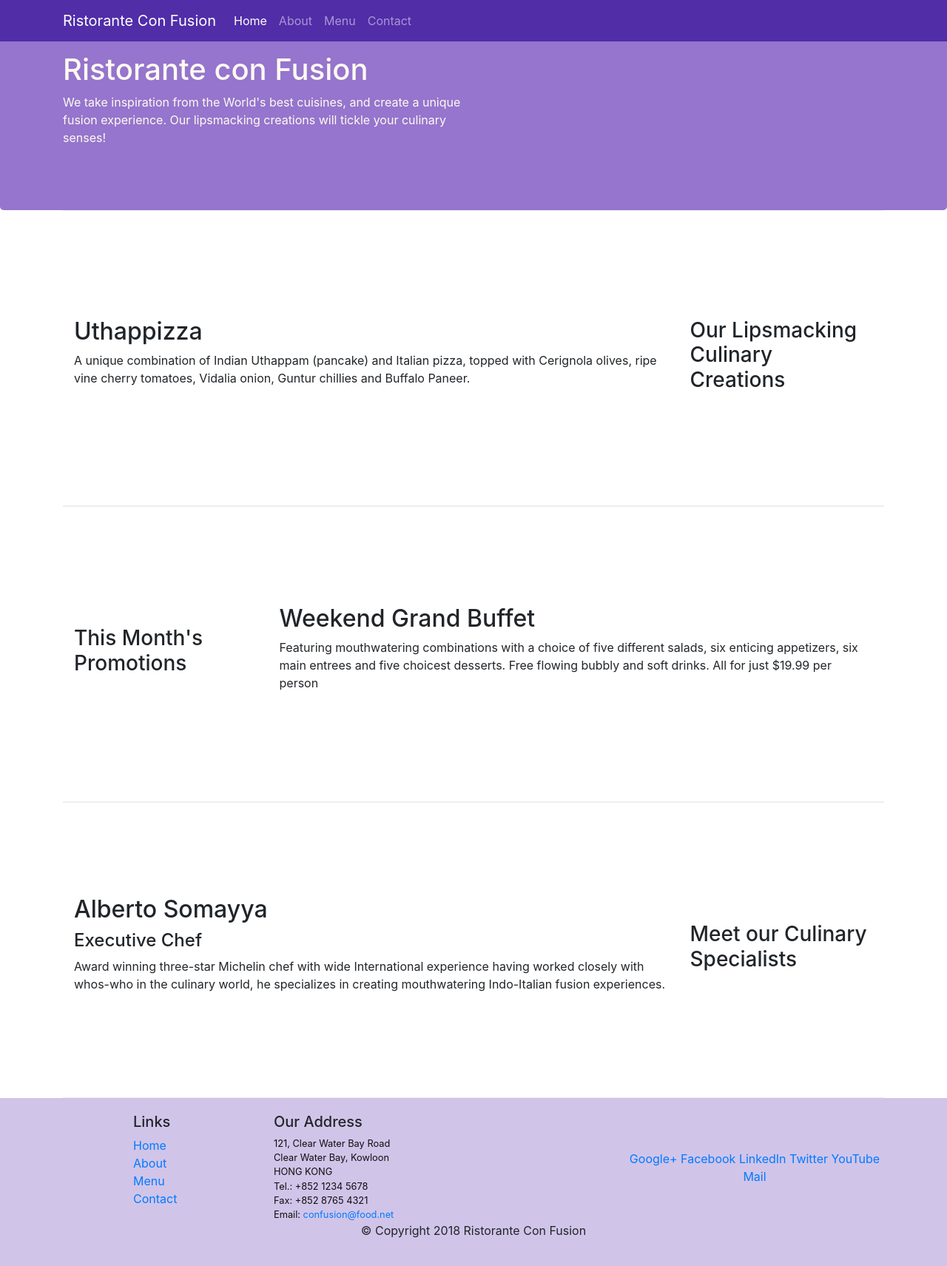
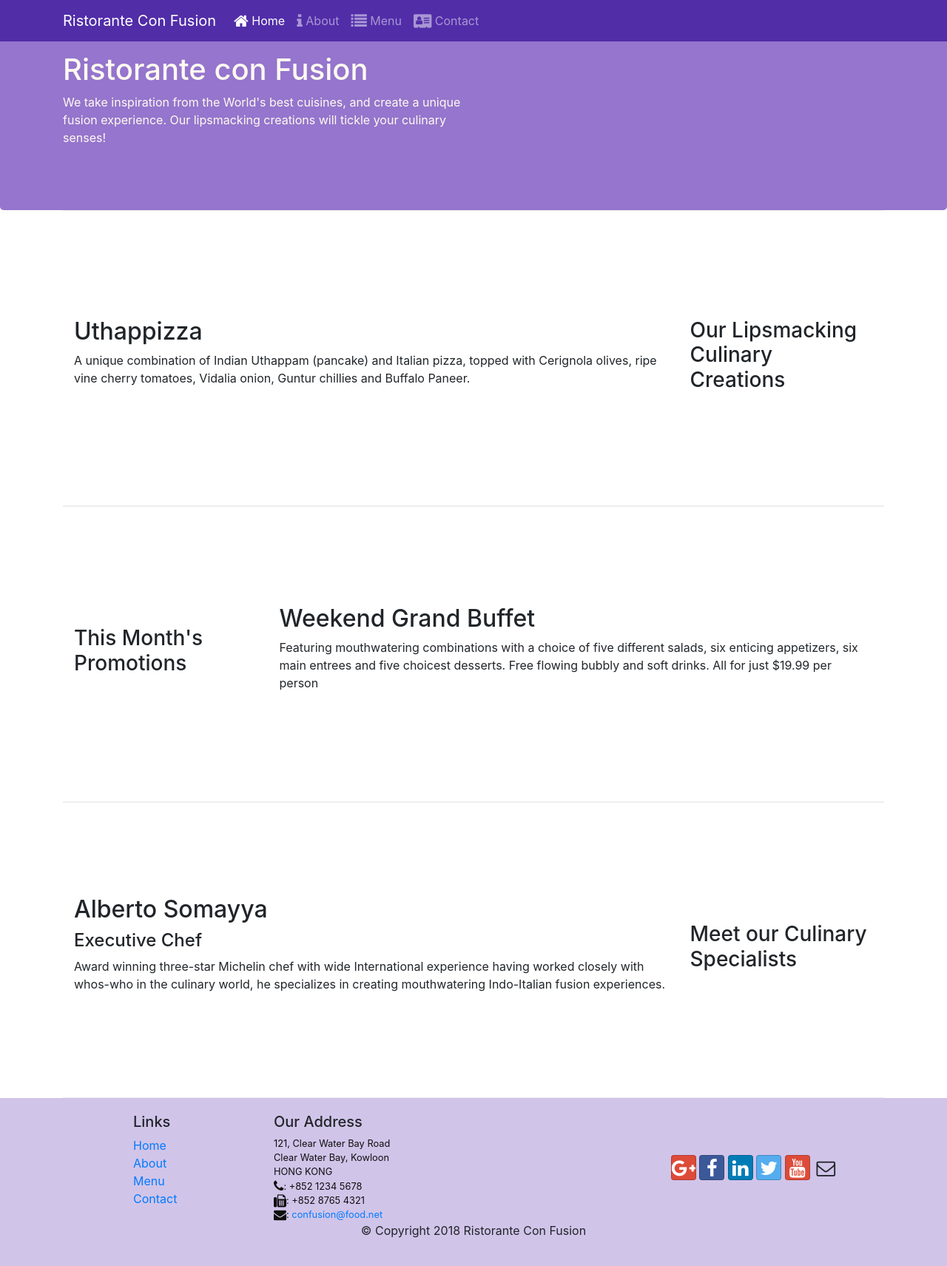
Before and after one commit to i-tick/conFusion, a website: page index.html in a window 1280 px wide. Shown: the whole page at 74% size. Drawn offline with nearby package versions, Linux system fonts and the light colour scheme.

Commit message:
icon and fonts

```diff
--- a/index.html
+++ b/index.html
@@ -8,6 +8,8 @@
     <!-- Bootstrap CSS -->
     <link rel="stylesheet" href="node_modules/bootstrap/dist/css/bootstrap.min.css">
     <link rel="stylesheet" href="css/styles.css">
+    <link rel="stylesheet" href="node_modules/font-awesome/css/font-awesome.min.css">
+    <link rel="stylesheet" href="node_modules/bootstrap-social/bootstrap-social.css">
 <head>
     <title>Ristorante Con Fusion</title>
 </head>
@@ -21,10 +23,10 @@
             <a class="navbar-brand" href="#">Ristorante Con Fusion</a>
             <div class="collapse navbar-collapse" id="Navbar">
             <ul class="navbar-nav mr-auto">
-                <li class="nav-item active"><a class="nav-link" href="#">Home</a></li>
-                <li class="nav-item"><a class="nav-link" href="./aboutus.html">About</a></li>
-                <li class="nav-item"><a class="nav-link" href="#">Menu</a></li>
-                <li class="nav-item"><a class="nav-link" href="#">Contact</a></li>
+                    <li class="nav-item active"><a class="nav-link" href="#"><span class="fa fa-home fa-lg"></span> Home</a></li>
+                    <li class="nav-item"><a class="nav-link" href="./aboutus.html"><span class="fa fa-info fa-lg"></span> About</a></li>
+                    <li class="nav-item"><a class="nav-link" href="#"><span class="fa fa-list fa-lg"></span> Menu</a></li>
+                    <li class="nav-item"><a class="nav-link" href="#"><span class="fa fa-address-card fa-lg"></span> Contact</a></li>
             </ul>
         </div>
         </div>
@@ -94,20 +96,21 @@
 		              121, Clear Water Bay Road<br>
 		              Clear Water Bay, Kowloon<br>
 		              HONG KONG<br>
-		              Tel.: +852 1234 5678<br>
-		              Fax: +852 8765 4321<br>
-		              Email: <a href="mailto:confusion@food.net">confusion@food.net</a>
+                      <i class="fa fa-phone fa-lg"></i>: +852 1234 5678<br>
+                      <i class="fa fa-fax fa-lg"></i>: +852 8765 4321<br>
+                      <i class="fa fa-envelope fa-lg"></i>:
+                      <a href="mailto:confusion@food.net">confusion@food.net</a>
 		           </address>
                 </div>
                 <div class="col-12 col-sm-4 align-self-center">
-                    <div class="text-center">
-                        <a href="http://google.com/+">Google+</a>
-                        <a href="http://www.facebook.com/profile.php?id=">Facebook</a>
-                        <a href="http://www.linkedin.com/in/">LinkedIn</a>
-                        <a href="http://twitter.com/">Twitter</a>
-                        <a href="http://youtube.com/">YouTube</a>
-                        <a href="mailto:">Mail</a>
-                    </div>
+                        <div class="text-center">
+                            <a class="btn btn-social-icon btn-google" href="http://google.com/+"><i class="fa fa-google-plus"></i></a>
+                            <a class="btn btn-social-icon btn-facebook" href="http://www.facebook.com/profile.php?id="><i class="fa fa-facebook"></i></a>
+                            <a class="btn btn-social-icon btn-linkedin" href="http://www.linkedin.com/in/"><i class="fa fa-linkedin"></i></a>
+                            <a class="btn btn-social-icon btn-twitter" href="http://twitter.com/"><i class="fa fa-twitter"></i></a>
+                            <a class="btn btn-social-icon btn-google" href="http://youtube.com/"><i class="fa fa-youtube"></i></a>
+                            <a class="btn btn-social-icon" href="mailto:"><i class="fa fa-envelope-o"></i></a>
+                        </div>
                 </div>
            </div>
            <div class="row justify-content-center">
--- a/package.json
+++ b/package.json
@@ -15,6 +15,8 @@
   },
   "dependencies": {
     "bootstrap": "^4.5.0",
+    "bootstrap-social": "^5.1.1",
+    "font-awesome": "^4.7.0",
     "install": "^0.13.0",
     "jquery": "^3.5.1",
     "npm": "^6.14.5",
```
Also changed, not shown: aboutus.html (+19 -14 lines), 1 other file.
